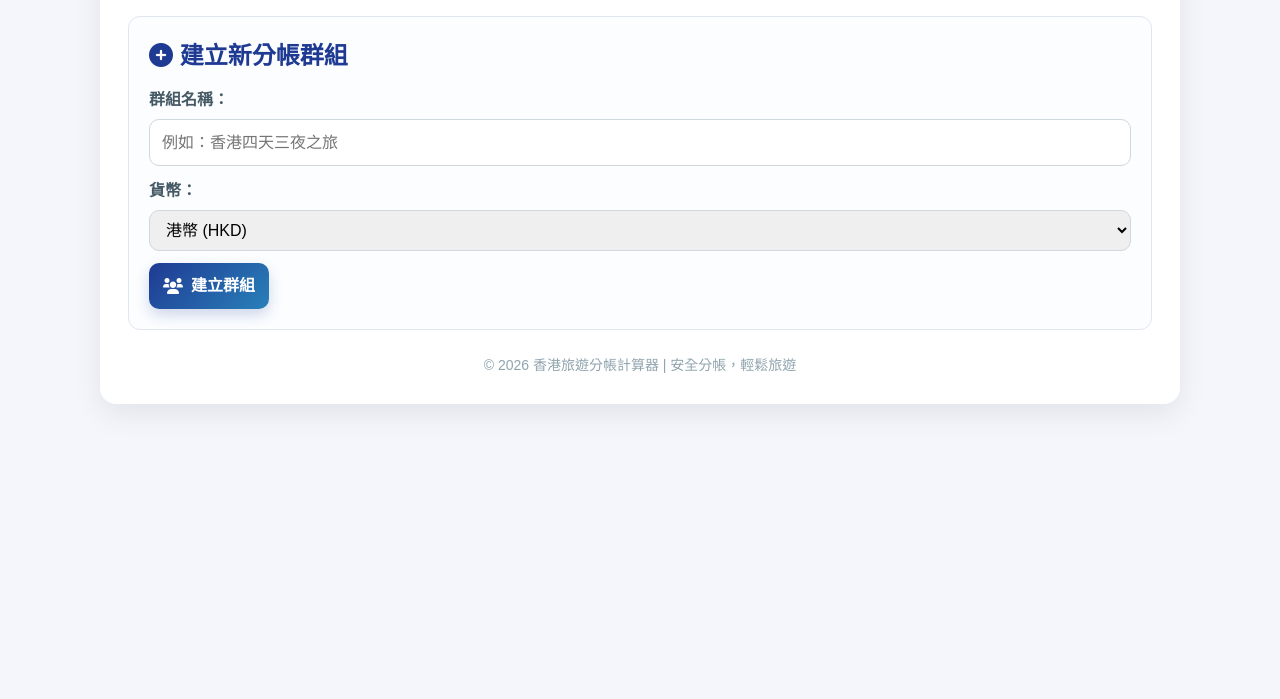
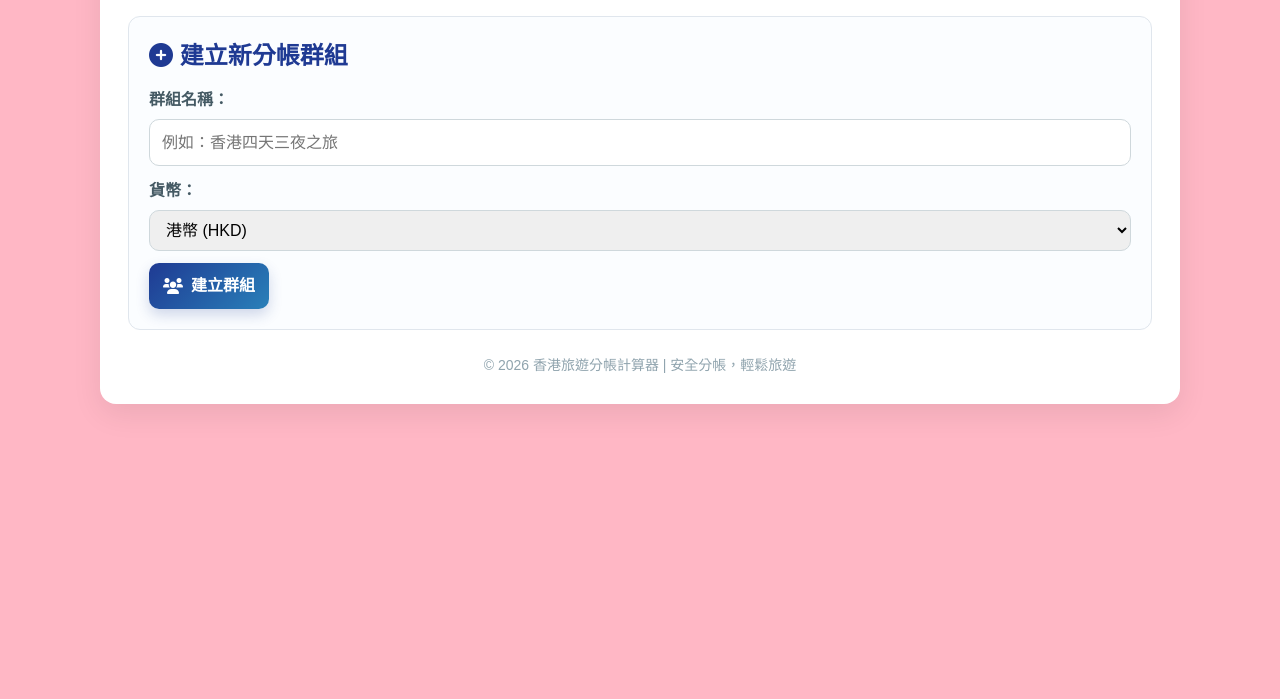
Before and after one commit to Ruby0201/split-_the_bill-, a plain HTML site: page index.html in a window 1280 px wide. Shown: the part 101-800 px from the top of the page. Drawn offline with nearby package versions, Linux system fonts and the light colour scheme.

Commit message:
Update styles.css

```diff
--- a/styles.css
+++ b/styles.css
@@ -7,8 +7,8 @@
 
 body {
     font-family: "Noto Sans TC", "PingFang TC", "Microsoft JhengHei", sans-serif;
-    background: #f4f6fb;
-    color: #2c3e50;
+    background: #FFB7C5;
+    color: #FB6F92;
     line-height: 1.6;
     padding: 20px;
 }
```
